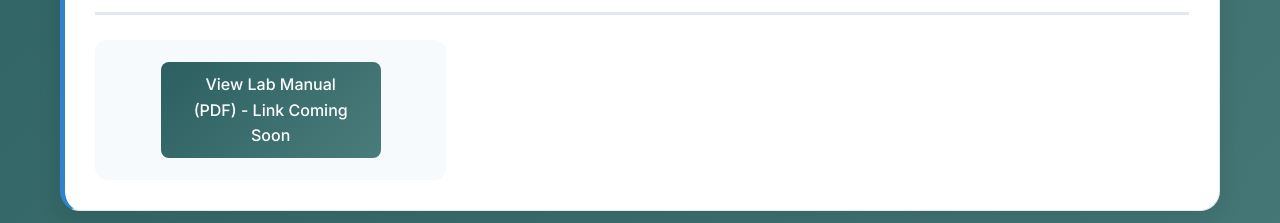
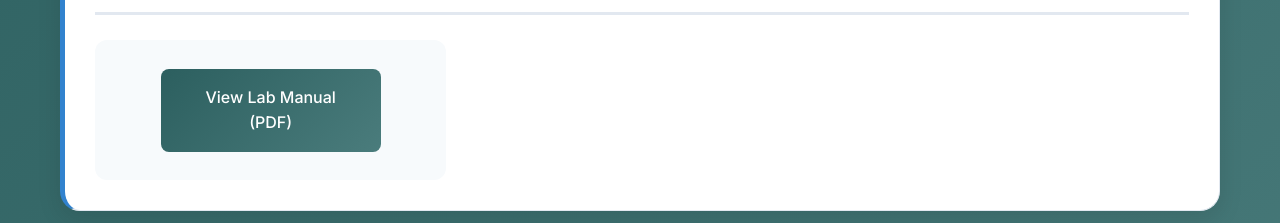
Before and after one commit to Panther1507/Apsit-website, a plain HTML site: page lab-manual.html in a window 1280 px wide. Shown: the part 577-800 px from the top of the page. Drawn offline with Linux system fonts and the light colour scheme.

Commit message:
Update lab-manual.html

```diff
--- a/lab-manual.html
+++ b/lab-manual.html
@@ -58,7 +58,7 @@
                 </div>
                 <div class="experiments-grid">
                     <div class="experiment-card" style="text-align:center; width:100%">
-                        <a href="#" class="experiment-link">View Lab Manual (PDF) - Link Coming Soon</a>
+                        <a href="https://drive.google.com/file/d/1B4CRHyrfw1Nu8Fqw0nV9WRf5HN8BEAVK/preview" class="experiment-link">View Lab Manual (PDF)</a>
                     </div>
                 </div>
             </div>
```
